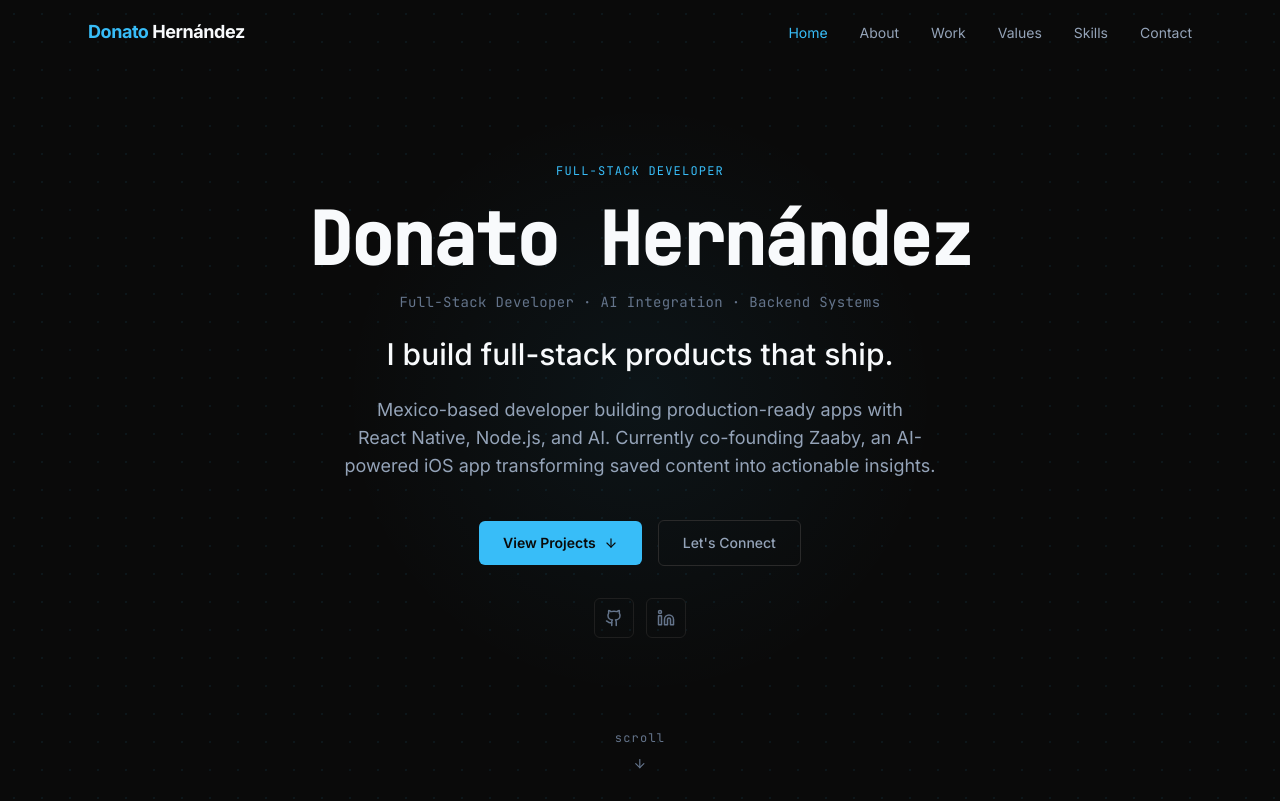
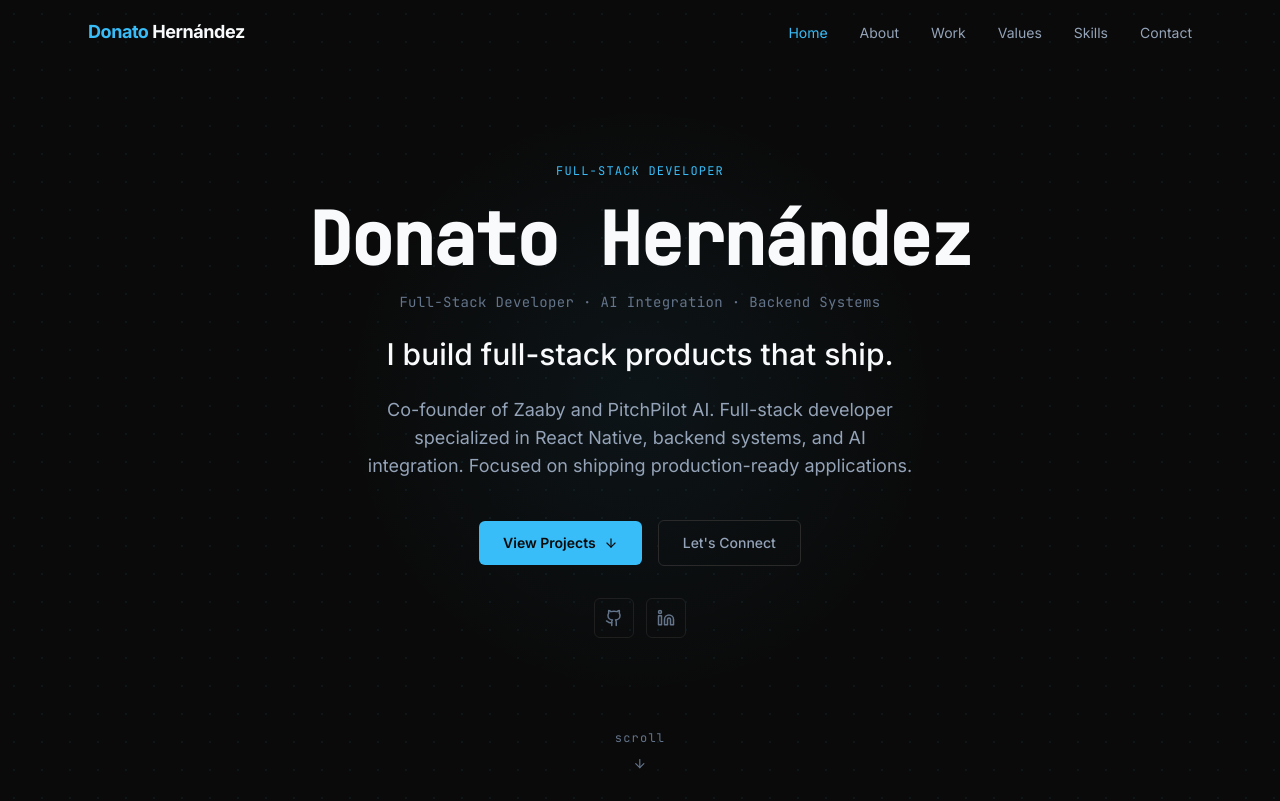
Before and after one commit to Donatohernandez/DonatoHernandez-Portfolio, a Next.js app: page / in a window 1280 px wide. Shown: the top 801 px of the page. Built offline with nearby package versions, Linux system fonts and the light colour scheme.

Commit message:
update content

```diff
--- a/src/data/content.ts
+++ b/src/data/content.ts
@@ -22,7 +22,7 @@ export const hero = {
   title: "Full-Stack Developer · AI Integration · Backend Systems",
   tagline: "I build full-stack products that ship.",
   subtext:
-    "Mexico-based developer building production-ready apps with React Native, Node.js, and AI. Currently co-founding Zaaby, an AI-powered iOS app transforming saved content into actionable insights.",
+    "Co-founder of Zaaby and PitchPilot AI. Full-stack developer specialized in React Native, backend systems, and AI integration. Focused on shipping production-ready applications.",
   cta: {
     primary: { label: "View Projects", href: "#work" },
     secondary: { label: "Let's Connect", href: "#contact" },
```
